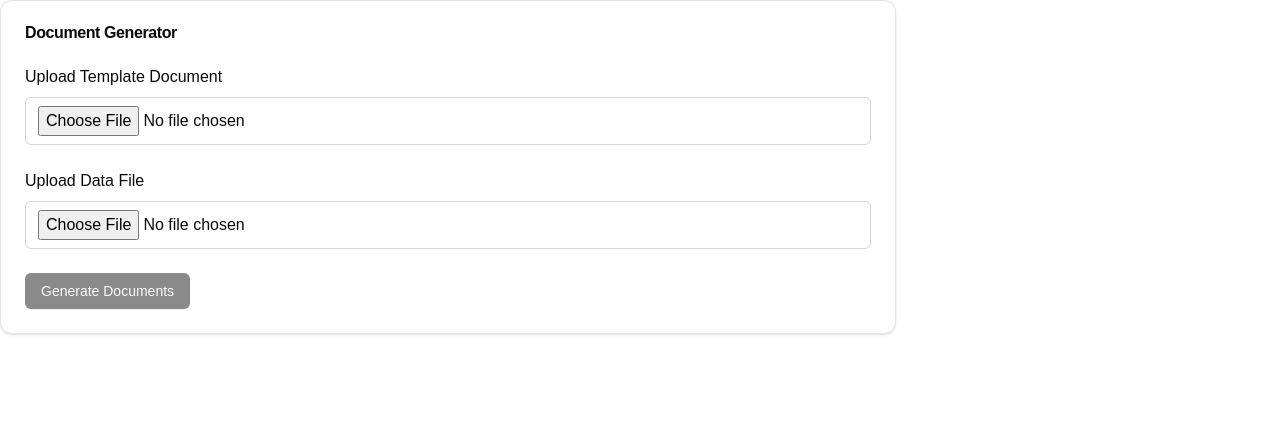
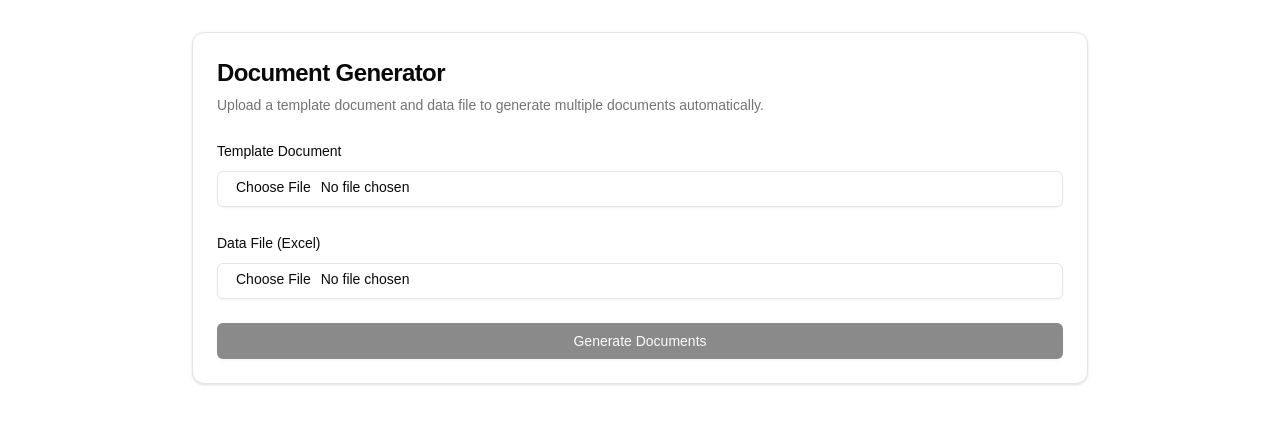
Before and after one commit to ralpholazo24/docfast, a Next.js app: page / in a window 1280 px wide. Shown: the top 424 px of the page. Built offline with nearby package versions, Linux system fonts and the light colour scheme.

Commit message:
Update some styling using shadcn ui

```diff
--- a/package.json
+++ b/package.json
@@ -9,6 +9,9 @@
     "lint": "next lint"
   },
   "dependencies": {
+    "@radix-ui/react-label": "^2.1.0",
+    "@radix-ui/react-progress": "^1.1.0",
+    "@radix-ui/react-scroll-area": "^1.2.0",
     "@radix-ui/react-slot": "^1.1.0",
     "@types/file-saver": "^2.0.7",
     "class-variance-authority": "^0.7.0",
--- a/src/app/page.tsx
+++ b/src/app/page.tsx
@@ -1,12 +1,17 @@
 'use client';
 
 import React, { useState } from 'react';
-import { Card, CardHeader, CardTitle, CardContent } from '@/components/ui/card';
+import { Card, CardHeader, CardTitle, CardDescription, CardContent, CardFooter } from '@/components/ui/card';
 import { Table, TableHeader, TableRow, TableHead, TableBody, TableCell } from "@/components/ui/table";
 import { Button } from "@/components/ui/button";
 import { toast } from "sonner";
-import type { DocumentData, GeneratedDocument } from '@/types/document-generator';
 import * as XLSX from 'xlsx';
+import { Input } from '@/components/ui/input';
+import { Label } from '@/components/ui/label';
+import { Alert, AlertDescription } from '@/components/ui/alert';
+import { FileUp, Upload } from 'lucide-react';
+import { ScrollArea } from '@/components/ui/scroll-area';
+import { Progress } from '@/components/ui/progress';
 
 const DocumentGenerator = () => {
   const [document, setDocument] = useState<File | null>(null);
@@ -85,47 +90,70 @@ const DocumentGenerator = () => {
   };
 
   return (
-    <Card className="w-full max-w-4xl">
+    <div className="container mx-auto py-8">
+      <Card className="w-full max-w-4xl mx-auto">
         <CardHeader>
-        <CardTitle>Document Generator</CardTitle>
+          <CardTitle className="text-2xl">Document Generator</CardTitle>
+          <CardDescription>
+            Upload a template document and data file to generate multiple documents automatically.
+          </CardDescription>
         </CardHeader>
-      <CardContent>
-        <div className="space-y-6">
-          <div>
-            <label htmlFor="document-upload" className="block font-medium mb-2">
-              Upload Template Document
-            </label>
-            <input
+        <CardContent className="space-y-8">
+          <div className="grid gap-6">
+            <div className="space-y-2">
+              <Label htmlFor="document-upload">Template Document</Label>
+              <div className="grid w-full gap-2">
+                <Input
                   id="document-upload"
                   type="file"
                   onChange={handleDocumentUpload}
                   accept=".docx"
-              className="block w-full border border-gray-300 rounded-md px-3 py-2"
+                  className="cursor-pointer"
                 />
+                {document && (
+                  <Alert>
+                    <FileUp className="h-4 w-4" />
+                    <AlertDescription>
+                      Uploaded: {document.name}
+                    </AlertDescription>
+                  </Alert>
+                )}
+              </div>
             </div>
 
-          <div>
-            <label htmlFor="data-file-upload" className="block font-medium mb-2">
-              Upload Data File
-            </label>
-            <input
+            <div className="space-y-2">
+              <Label htmlFor="data-file-upload">Data File (Excel)</Label>
+              <div className="grid w-full gap-2">
+                <Input
                   id="data-file-upload"
                   type="file"
                   onChange={handleDataFileUpload}
                   accept=".xlsx,.xls"
-              className="block w-full border border-gray-300 rounded-md px-3 py-2"
+                  className="cursor-pointer"
                 />
+                {dataFile && (
+                  <Alert>
+                    <Upload className="h-4 w-4" />
+                    <AlertDescription>
+                      Uploaded: {dataFile.name}
+                    </AlertDescription>
+                  </Alert>
+                )}
+              </div>
+            </div>
           </div>
 
           {csvPreview.headers.length > 0 && (
-            <div className="mt-6">
-              <h3 className="font-medium mb-2">Data Preview</h3>
-              <div className="border rounded-lg overflow-x-auto">
+            <div className="space-y-2">
+              <Label>Data Preview</Label>
+              <ScrollArea className="h-[300px] border rounded-md">
                 <Table>
                   <TableHeader>
                     <TableRow>
                       {csvPreview.headers.map((header, index) => (
-                        <TableHead key={index}>{header}</TableHead>
+                        <TableHead key={index} className="bg-muted/50">
+                          {header}
+                        </TableHead>
                       ))}
                     </TableRow>
                   </TableHeader>
@@ -139,19 +167,26 @@ const DocumentGenerator = () => {
                     ))}
                   </TableBody>
                 </Table>
-              </div>
+              </ScrollArea>
+              <p className="text-sm text-muted-foreground">
+                Showing first 5 rows of {csvPreview.rows.length} total rows
+              </p>
             </div>
           )}
+        </CardContent>
 
+        <CardFooter className="flex flex-col gap-4">
+          {isGenerating && <Progress value={33} className="w-full" />}
           <Button
             onClick={generateDocuments}
             disabled={isGenerating || !document || !dataFile}
+            className="w-full"
           >
-            {isGenerating ? "Generating..." : "Generate Documents"}
+            {isGenerating ? "Generating Documents..." : "Generate Documents"}
           </Button>
+        </CardFooter>
+      </Card>
     </div>
-      </CardContent>
-    </Card>
   );
 };
 
--- /dev/null
+++ b/src/components/ui/alert.tsx
@@ -0,0 +1,59 @@
+import * as React from "react"
+import { cva, type VariantProps } from "class-variance-authority"
+
+import { cn } from "@/lib/utils"
+
+const alertVariants = cva(
+  "relative w-full rounded-lg border px-4 py-3 text-sm [&>svg+div]:translate-y-[-3px] [&>svg]:absolute [&>svg]:left-4 [&>svg]:top-4 [&>svg]:text-foreground [&>svg~*]:pl-7",
+  {
+    variants: {
+      variant: {
+        default: "bg-background text-foreground",
+        destructive:
+          "border-destructive/50 text-destructive dark:border-destructive [&>svg]:text-destructive",
+      },
+    },
+    defaultVariants: {
+      variant: "default",
+    },
+  }
+)
+
+const Alert = React.forwardRef<
+  HTMLDivElement,
+  React.HTMLAttributes<HTMLDivElement> & VariantProps<typeof alertVariants>
+>(({ className, variant, ...props }, ref) => (
+  <div
+    ref={ref}
+    role="alert"
+    className={cn(alertVariants({ variant }), className)}
+    {...props}
+  />
+))
+Alert.displayName = "Alert"
+
+const AlertTitle = React.forwardRef<
+  HTMLParagraphElement,
+  React.HTMLAttributes<HTMLHeadingElement>
+>(({ className, ...props }, ref) => (
+  <h5
+    ref={ref}
+    className={cn("mb-1 font-medium leading-none tracking-tight", className)}
+    {...props}
+  />
+))
+AlertTitle.displayName = "AlertTitle"
+
+const AlertDescription = React.forwardRef<
+  HTMLParagraphElement,
+  React.HTMLAttributes<HTMLParagraphElement>
+>(({ className, ...props }, ref) => (
+  <div
+    ref={ref}
+    className={cn("text-sm [&_p]:leading-relaxed", className)}
+    {...props}
+  />
+))
+AlertDescription.displayName = "AlertDescription"
+
+export { Alert, AlertTitle, AlertDescription }
--- /dev/null
+++ b/src/components/ui/input.tsx
@@ -0,0 +1,22 @@
+import * as React from "react"
+
+import { cn } from "@/lib/utils"
+
+const Input = React.forwardRef<HTMLInputElement, React.ComponentProps<"input">>(
+  ({ className, type, ...props }, ref) => {
+    return (
+      <input
+        type={type}
+        className={cn(
+          "flex h-9 w-full rounded-md border border-input bg-transparent px-3 py-1 text-base shadow-sm transition-colors file:border-0 file:bg-transparent file:text-sm file:font-medium file:text-foreground placeholder:text-muted-foreground focus-visible:outline-none focus-visible:ring-1 focus-visible:ring-ring disabled:cursor-not-allowed disabled:opacity-50 md:text-sm",
+          className
+        )}
+        ref={ref}
+        {...props}
+      />
+    )
+  }
+)
+Input.displayName = "Input"
+
+export { Input }
--- /dev/null
+++ b/src/components/ui/label.tsx
@@ -0,0 +1,26 @@
+"use client"
+
+import * as React from "react"
+import * as LabelPrimitive from "@radix-ui/react-label"
+import { cva, type VariantProps } from "class-variance-authority"
+
+import { cn } from "@/lib/utils"
+
+const labelVariants = cva(
+  "text-sm font-medium leading-none peer-disabled:cursor-not-allowed peer-disabled:opacity-70"
+)
+
+const Label = React.forwardRef<
+  React.ElementRef<typeof LabelPrimitive.Root>,
+  React.ComponentPropsWithoutRef<typeof LabelPrimitive.Root> &
+    VariantProps<typeof labelVariants>
+>(({ className, ...props }, ref) => (
+  <LabelPrimitive.Root
+    ref={ref}
+    className={cn(labelVariants(), className)}
+    {...props}
+  />
+))
+Label.displayName = LabelPrimitive.Root.displayName
+
+export { Label }
--- /dev/null
+++ b/src/components/ui/progress.tsx
@@ -0,0 +1,28 @@
+"use client"
+
+import * as React from "react"
+import * as ProgressPrimitive from "@radix-ui/react-progress"
+
+import { cn } from "@/lib/utils"
+
+const Progress = React.forwardRef<
+  React.ElementRef<typeof ProgressPrimitive.Root>,
+  React.ComponentPropsWithoutRef<typeof ProgressPrimitive.Root>
+>(({ className, value, ...props }, ref) => (
+  <ProgressPrimitive.Root
+    ref={ref}
+    className={cn(
+      "relative h-2 w-full overflow-hidden rounded-full bg-primary/20",
+      className
+    )}
+    {...props}
+  >
+    <ProgressPrimitive.Indicator
+      className="h-full w-full flex-1 bg-primary transition-all"
+      style={{ transform: `translateX(-${100 - (value || 0)}%)` }}
+    />
+  </ProgressPrimitive.Root>
+))
+Progress.displayName = ProgressPrimitive.Root.displayName
+
+export { Progress }
--- /dev/null
+++ b/src/components/ui/scroll-area.tsx
@@ -0,0 +1,48 @@
+"use client"
+
+import * as React from "react"
+import * as ScrollAreaPrimitive from "@radix-ui/react-scroll-area"
+
+import { cn } from "@/lib/utils"
+
+const ScrollArea = React.forwardRef<
+  React.ElementRef<typeof ScrollAreaPrimitive.Root>,
+  React.ComponentPropsWithoutRef<typeof ScrollAreaPrimitive.Root>
+>(({ className, children, ...props }, ref) => (
+  <ScrollAreaPrimitive.Root
+    ref={ref}
+    className={cn("relative overflow-hidden", className)}
+    {...props}
+  >
+    <ScrollAreaPrimitive.Viewport className="h-full w-full rounded-[inherit]">
+      {children}
+    </ScrollAreaPrimitive.Viewport>
+    <ScrollBar />
+    <ScrollAreaPrimitive.Corner />
+  </ScrollAreaPrimitive.Root>
+))
+ScrollArea.displayName = ScrollAreaPrimitive.Root.displayName
+
+const ScrollBar = React.forwardRef<
+  React.ElementRef<typeof ScrollAreaPrimitive.ScrollAreaScrollbar>,
+  React.ComponentPropsWithoutRef<typeof ScrollAreaPrimitive.ScrollAreaScrollbar>
+>(({ className, orientation = "vertical", ...props }, ref) => (
+  <ScrollAreaPrimitive.ScrollAreaScrollbar
+    ref={ref}
+    orientation={orientation}
+    className={cn(
+      "flex touch-none select-none transition-colors",
+      orientation === "vertical" &&
+        "h-full w-2.5 border-l border-l-transparent p-[1px]",
+      orientation === "horizontal" &&
+        "h-2.5 flex-col border-t border-t-transparent p-[1px]",
+      className
+    )}
+    {...props}
+  >
+    <ScrollAreaPrimitive.ScrollAreaThumb className="relative flex-1 rounded-full bg-border" />
+  </ScrollAreaPrimitive.ScrollAreaScrollbar>
+))
+ScrollBar.displayName = ScrollAreaPrimitive.ScrollAreaScrollbar.displayName
+
+export { ScrollArea, ScrollBar }
```
Also changed, not shown: 1 other file (tests, documents, lock files or other folders). Lines whose indentation alone changed are shown as unchanged.
